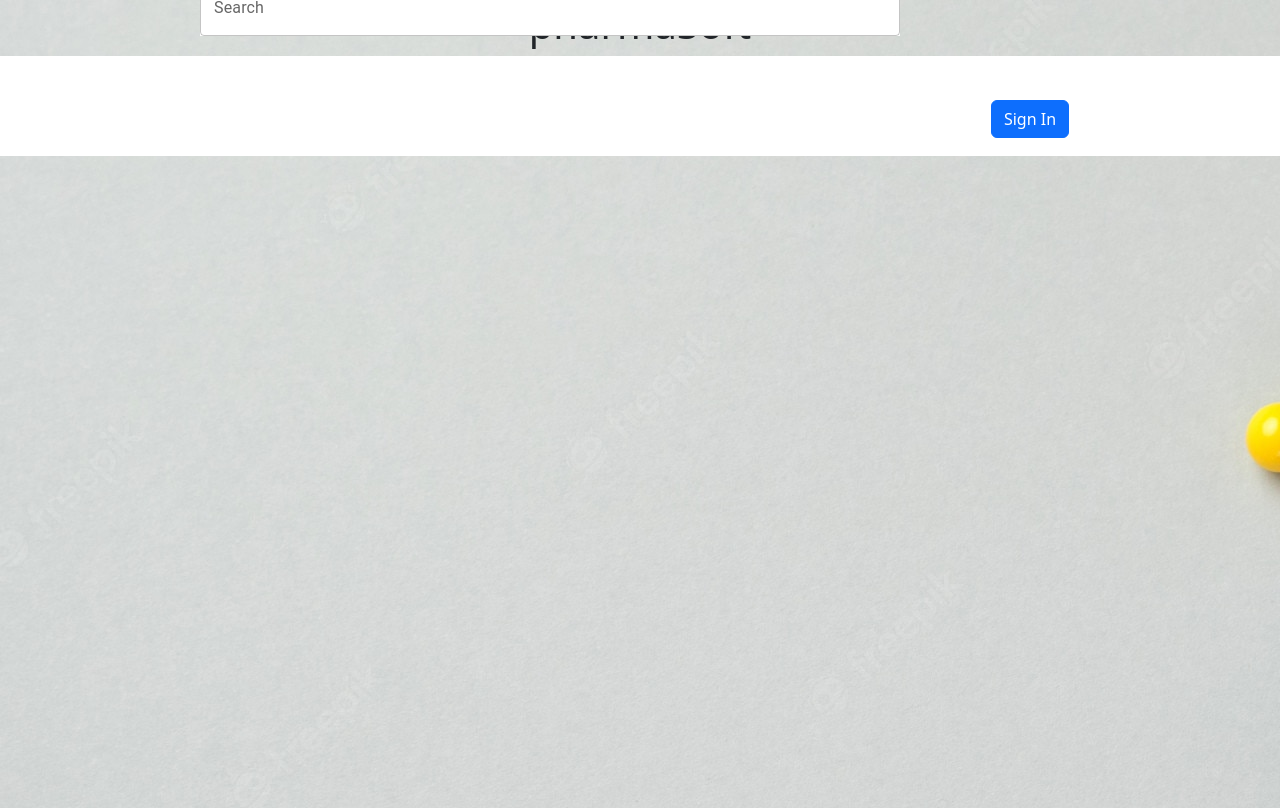
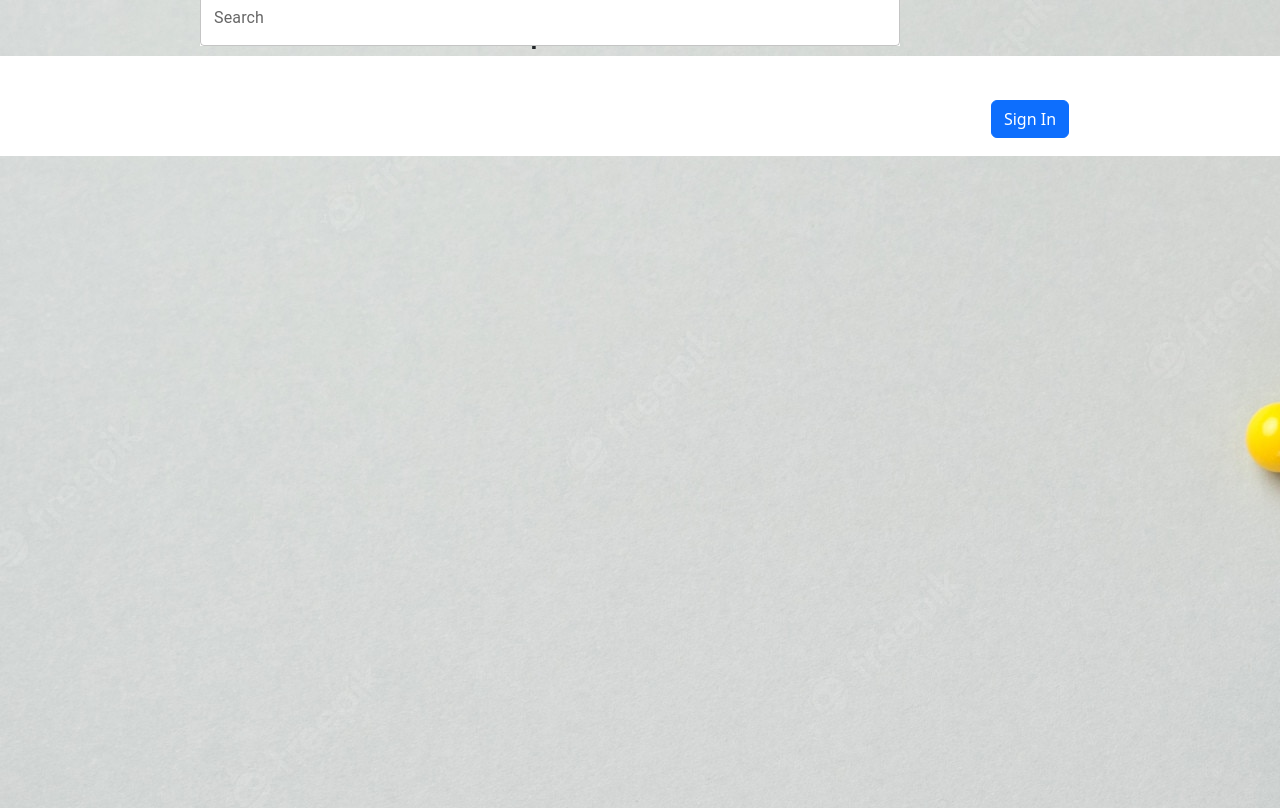
Before and after one commit to AyobamiMichael/pharmasoft-app, a React (Create React App) app: page / in a window 1280 px wide. Shown: the top 808 px of the page. Built offline with nearby package versions, Linux system fonts and the light colour scheme.

Commit message:
initial commit

```diff
--- a/src/landingpage/landingpage.css
+++ b/src/landingpage/landingpage.css
@@ -5,7 +5,7 @@
 .searchbar{
     position: absolute;
     left: 200px;
-    top: -20px;
+    top: -10px;
 
 }
 .searchtextfield{
```
